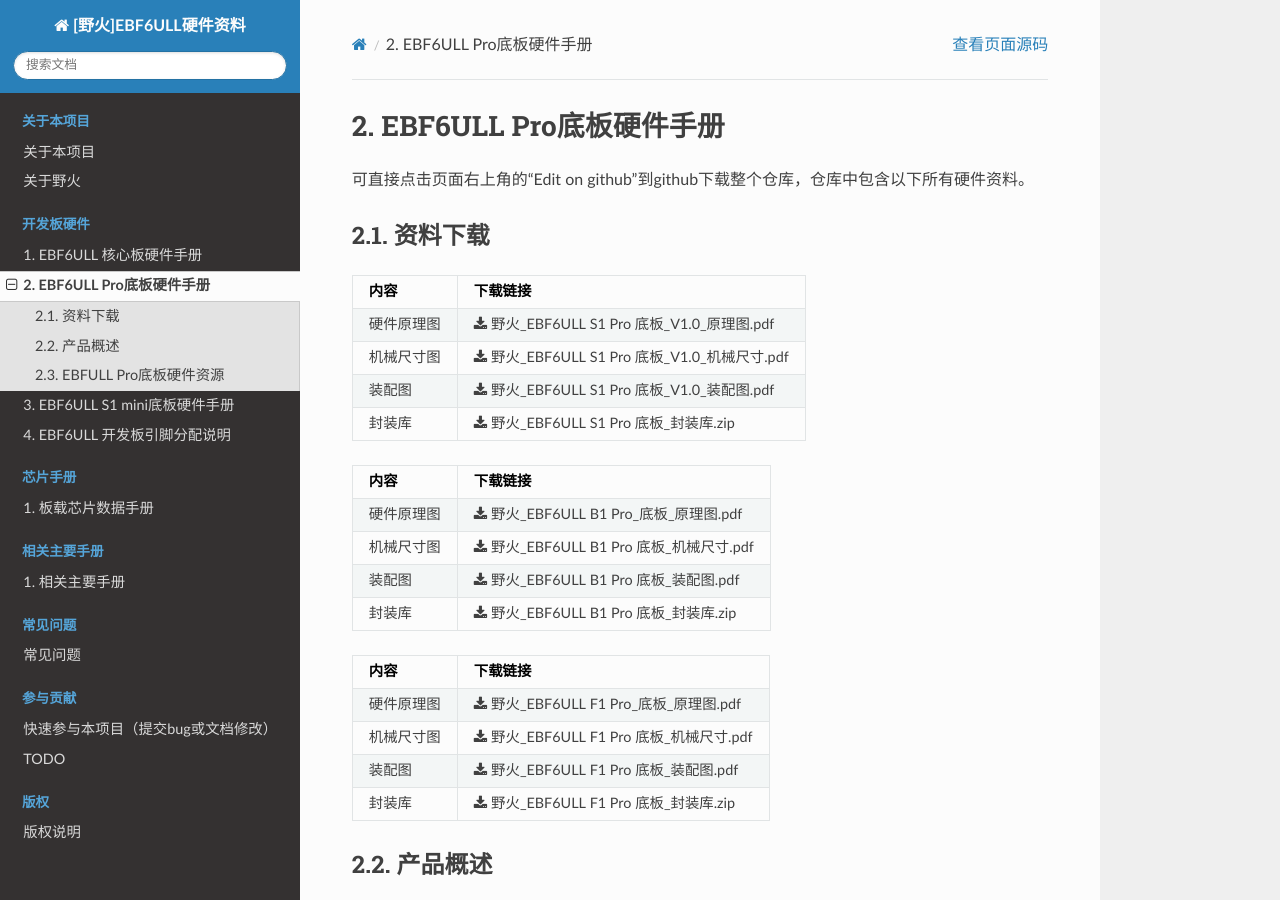
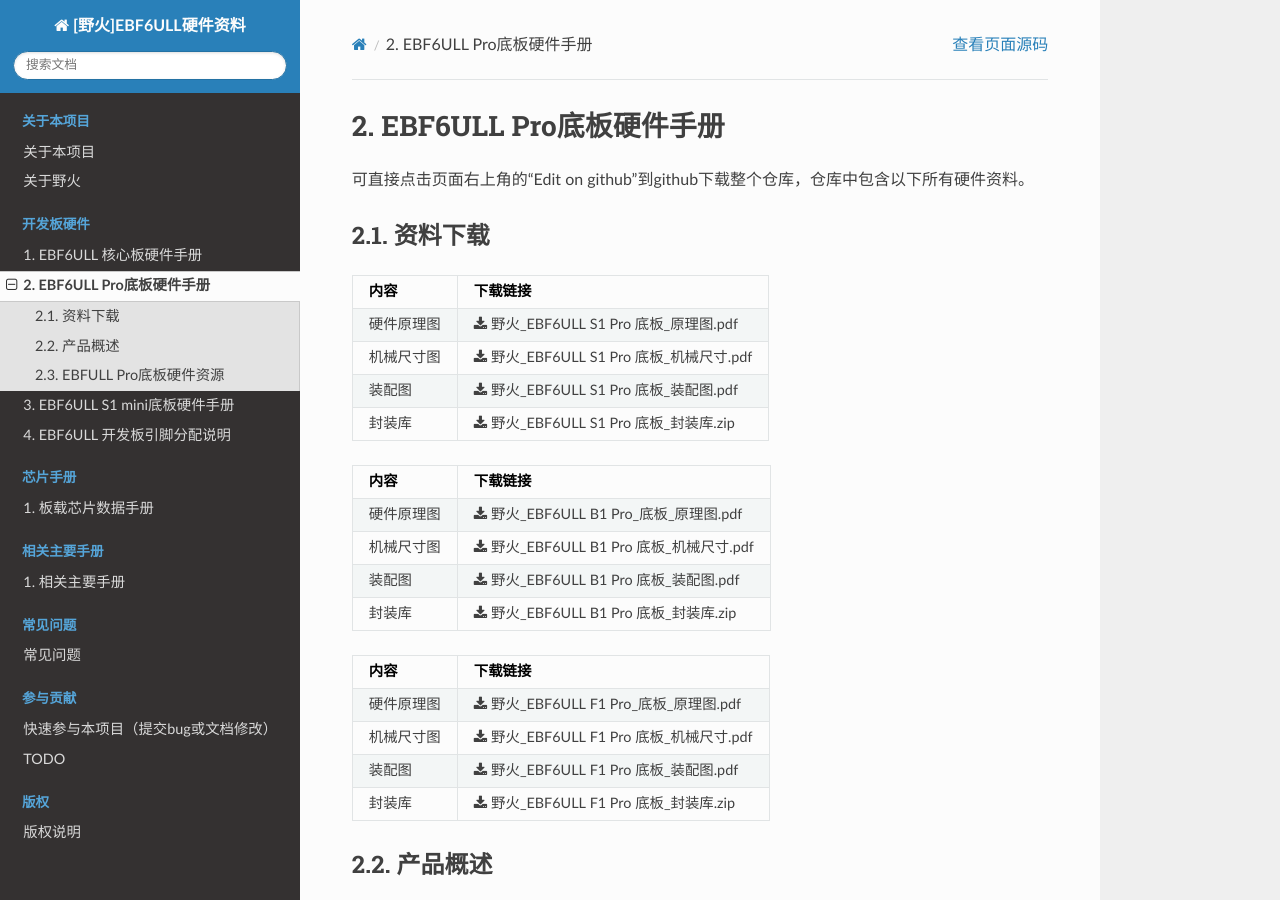
Before and after one commit to Embedfire/ebf_6ull_hardware, a Sphinx documentation site: the page built from documentation/board/ebf6ull_pro.rst, in a window 1280 px wide and 900 px high. Built offline with Sphinx 7.4.7 and the Read the Docs theme 2.0.0, drawn with Linux system fonts in a browser that asks for light colours.

Commit message:
更新链接

```diff
--- a/documentation/board/ebf6ull_pro.rst
+++ b/documentation/board/ebf6ull_pro.rst
@@ -13,9 +13,9 @@
 ============  ====================
 内容            下载链接
 ============  ====================
-硬件原理图     :download:`野火_EBF6ULL S1 Pro 底板_V1.0_原理图.pdf <../../hardware/EBF6ULL S1 Pro/野火_EBF6ULL S1 Pro 底板_原理图_20200729.pdf>`
-机械尺寸图     :download:`野火_EBF6ULL S1 Pro 底板_V1.0_机械尺寸.pdf <../../hardware/EBF6ULL S1 Pro/野火_EBF6ULL S1 Pro 底板_V1.0_机械尺寸.pdf>`
-装配图         :download:`野火_EBF6ULL S1 Pro 底板_V1.0_装配图.pdf <../../hardware/EBF6ULL S1 Pro/野火_EBF6ULL S1 Pro 底板_V1.0_装配图.pdf>`
+硬件原理图     :download:`野火_EBF6ULL S1 Pro 底板_原理图.pdf <../../hardware/EBF6ULL S1 Pro/野火_EBF6ULL S1 Pro 底板_原理图_20200729.pdf>`
+机械尺寸图     :download:`野火_EBF6ULL S1 Pro 底板_机械尺寸.pdf <../../hardware/EBF6ULL S1 Pro/野火_EBF6ULL S1 Pro 底板_V1.0_机械尺寸.pdf>`
+装配图         :download:`野火_EBF6ULL S1 Pro 底板_装配图.pdf <../../hardware/EBF6ULL S1 Pro/野火_EBF6ULL S1 Pro 底板_装配图_20200926002.pdf>`
 封装库         :download:`野火_EBF6ULL S1 Pro 底板_封装库.zip <../../hardware/EBF6ULL S1 Pro/封装库/封装库.rar>`
 ============  ====================
 
```
